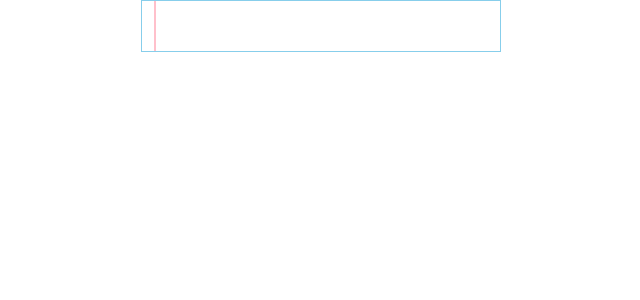
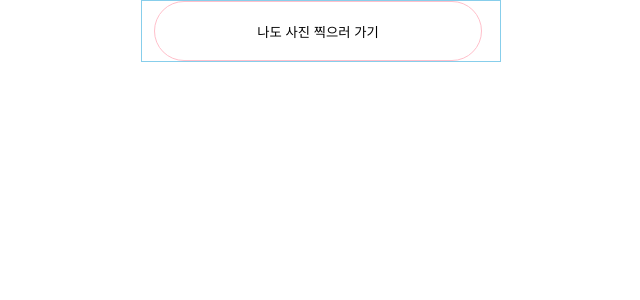
Before and after one commit to 32th-SOPKATHON-TEAM1/Client, a React (Vite) app: page /1 in a window 1280 px wide. Shown: the top 300 px of the page, without its empty margins (319-959 px from the left). Built offline with nearby package versions, Linux system fonts and the light colour scheme.

Commit message:
[ refactor ] ShareButton 컴포넌트 props 추가, share 버튼 클릭 시 라우팅 구현

```diff
--- a/src/@components/common/ShareBtn.jsx
+++ /dev/null
@@ -1,25 +0,0 @@
-import React from "react";
-import { useEffect } from "react";
-import { useLocation } from "react-router-dom";
-import styled from "styled-components";
-import Button from "../common/button";
-
-export default function ShareBtn() {
-  const location = useLocation();
-
-  const handleCopyClipBoard = async (text) => {
-    try {
-      await navigator.clipboard.writeText(text);
-      alert("클립보드에 링크가 복사되었어요.");
-    } catch (err) {
-      console.log(err);
-    }
-  };
-  const baseUrl = `http://localhost:5173`; //배포 시 절대 경로 설정
-
-  return (
-    <>
-      <Button onClick={() => handleCopyClipBoard(`${baseUrl}${location.pathname}`)}>공유하기</Button>
-    </>
-  );
-}
--- /dev/null
+++ b/src/@components/common/shareButton.jsx
@@ -0,0 +1,22 @@
+import React from "react";
+import { styled } from "styled-components";
+
+export default function ShareButton(props) {
+  const { text, onClick } = props;
+
+  return <ButtonWrapper onClick={onClick}>{text}</ButtonWrapper>;
+}
+
+const ButtonWrapper = styled.button`
+  display: flex;
+  justify-content: center;
+  align-items: center;
+
+  width: 32.8rem;
+
+  height: 6rem;
+
+  border: 1px solid pink;
+  background: #ffffff;
+  border-radius: 100px;
+`;
--- a/src/@pages/share.jsx
+++ b/src/@pages/share.jsx
@@ -1,6 +1,33 @@
 import React from "react";
-import ShareBtn from "../@components/common/ShareBtn";
+import { useEffect } from "react";
+import { useNavigate, useLocation } from "react-router-dom";
+import styled from "styled-components";
+import ShareButton from "../@components/common/shareButton";
 
 export default function Share() {
-  return <ShareBtn />;
+  // const location = useLocation();
+
+  // const handleCopyClipBoard = async (text) => {
+  //   try {
+  //     await navigator.clipboard.writeText(text);
+  //     alert("클립보드에 링크가 복사되었어요.");
+  //   } catch (err) {
+  //     console.log(err);
+  //   }
+  // };
+  // const baseUrl = `http://localhost:5173`; //배포 시 절대 경로 설정
+  const navigate = useNavigate();
+
+  const handleNavigate = () => {
+    navigate(`/`);
+  };
+
+  return (
+    <>
+      <ShareButton
+        text={`나도 사진 찍으러 가기`}
+        // onClick={() => handleCopyClipBoard(`${baseUrl}${location.pathname}`)}
+        onClick={handleNavigate}></ShareButton>
+    </>
+  );
 }
```
